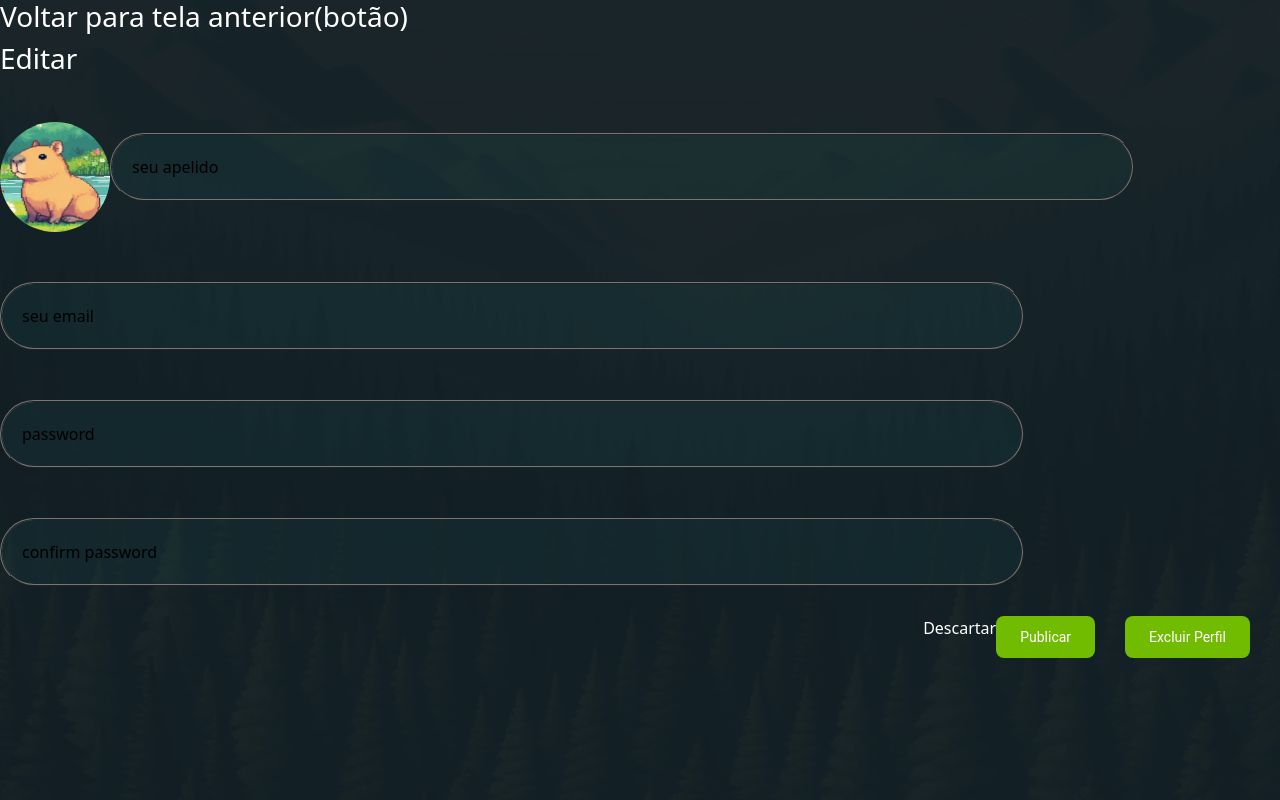
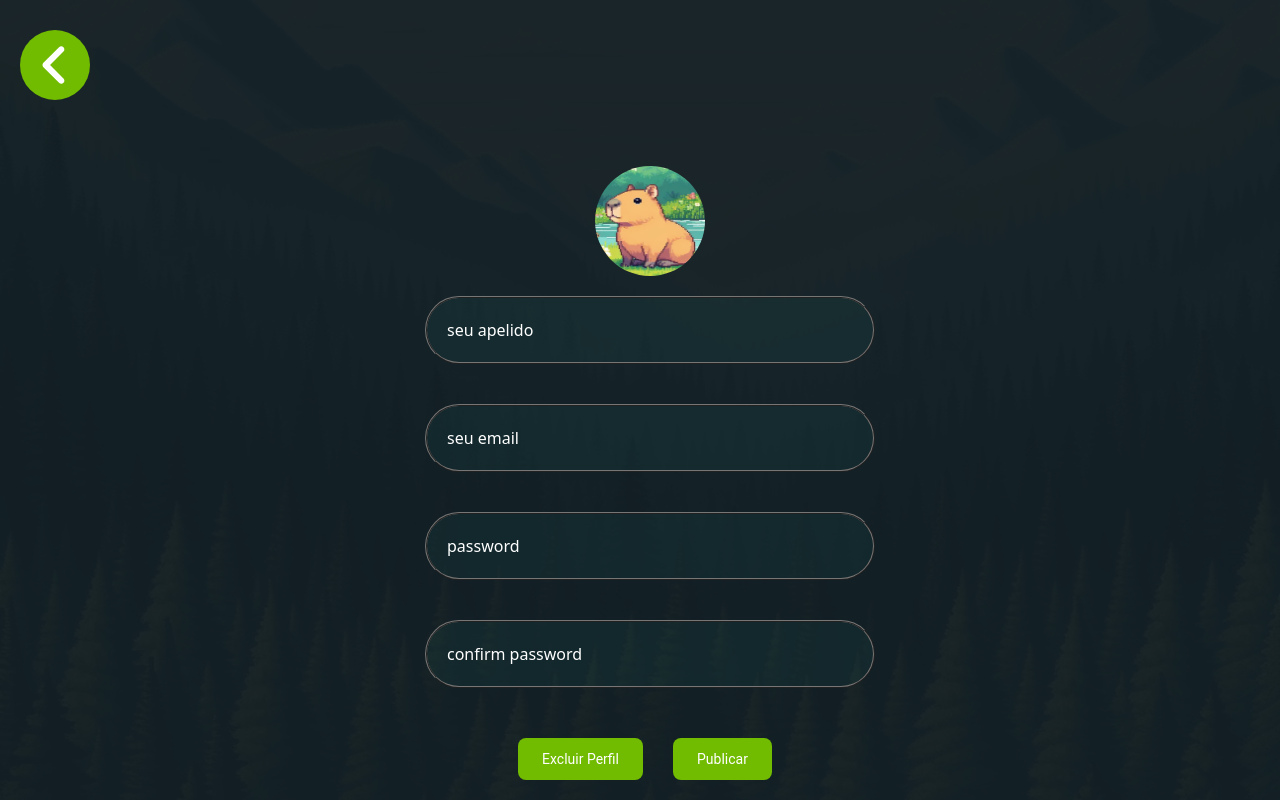
Before and after one commit to Rafael-conquista/Goal_notes, a React (Create React App) app in the folder front/goals-notes/: page /UserUpdate in a window 1280 px wide. Built offline with nearby package versions, Linux system fonts and the light colour scheme.

Commit message:
Adiciona estilização básica para a página de alteração de usuário

```diff
--- a/front/goals-notes/package.json
+++ b/front/goals-notes/package.json
@@ -11,6 +11,7 @@
     "react": "^18.2.0",
     "react-bootstrap": "^2.8.0",
     "react-dom": "^18.2.0",
+    "react-icons": "^5.0.1",
     "react-router-dom": "^6.11.2",
     "react-scripts": "5.0.1",
     "styled-components": "^6.0.1",
--- a/front/goals-notes/src/components/Style/userStyle.css
+++ b/front/goals-notes/src/components/Style/userStyle.css
@@ -2,6 +2,8 @@
     background-color: #131f24f6;
     height: 100vh;
     width: 100vw;
+    padding-top: 30px;
+    padding-left: 20px;
 }
 
 .user_container h3{
@@ -9,12 +11,20 @@
 }
 
 .submit_buttons {
-    width: 100%;
     display: flex;
-    justify-content: flex-end;
+    justify-content: center;
     margin-top: 30px;
+    margin-left: 20px;
     color: white;
     cursor: pointer;
+}
+
+input::placeholder{
+    color: white;
+}
+
+input{
+    color: white;
 }
 
 .submit_comment_button{
@@ -33,3 +43,28 @@
     color: #ffffff;
     cursor: pointer;
 }
+
+.info_input {
+    display: grid;
+    align-items: center;
+    justify-content: center;
+    padding-top: 50px;
+}
+
+.info_input input {
+    margin: 20px 3vw;
+    width: 450px;
+}
+
+.return_button{
+    width: 70px;
+    height: 70px;
+    font-size: 50px;
+    border-radius: 50px;
+    background-color: #71bb00;
+    display: flex;
+    align-items: center;
+    justify-content: center;
+    cursor: pointer;
+    color: white;
+}
--- a/front/goals-notes/src/components/userUpdate.js
+++ b/front/goals-notes/src/components/userUpdate.js
@@ -1,37 +1,27 @@
 import './Style/userStyle.css'
+import { FaAngleLeft } from "react-icons/fa6";
 import cap_default from '../images/cap_default.jpg';
 
 function UserUpdateComponent(){
-    //preciso adicionar uma estilização minimamente decente para a tela
     //preciso adicionar a lógica e as requisições para realizar a alteração de usuario
     return(
         <div className="user_container">
-            <div>
-                <h3>Voltar para tela anterior(botão)</h3>
+            <div className='return_button'>
+                <FaAngleLeft/>
             </div>
-            <div>
-                <h3>Editar</h3>
-            </div>
-            <div>
+            <div className='info_input'>
                 <img src={cap_default} alt='vazio' className="cap_welcome_page" />
-                <input type='text' placeholder='seu apelido'/>
-            </div>
-            <div>
-                <input type='text' placeholder='seu email'/>
-            </div>
-            <div>
-                <input type="password" placeholder='password' required="required"/>
-                <input type="password" placeholder='confirm password' required="required"/>
+                <input type='text' placeholder='seu apelido' className='nickname_input'/>
+                <input type='text' placeholder='seu email' className='email_input'/>
+                <input type="password" placeholder='password' required="required" className='password_input'/>
+                <input type="password" placeholder='confirm password' required="required" className='password_input'/>
             </div>
             <div className='submit_buttons'>
-                <span>
-                    Descartar
-                </span>
+                <div className='submit_comment_button'>
+                    Excluir Perfil
+                </div>
                 <div className='submit_comment_button'>
                     Publicar
-                </div>
-                <div className='submit_comment_button'>
-                    Excluir Perfil
                 </div>
             </div>
         </div>
```
